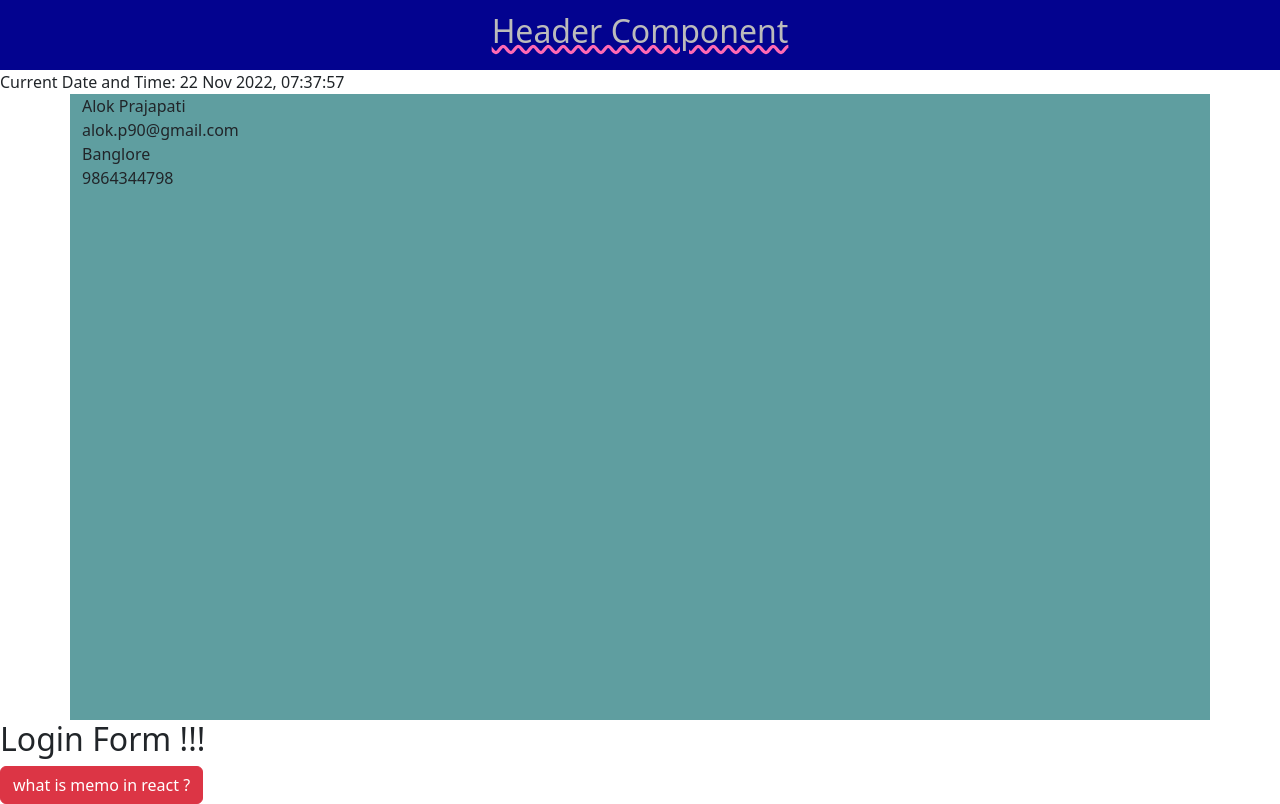
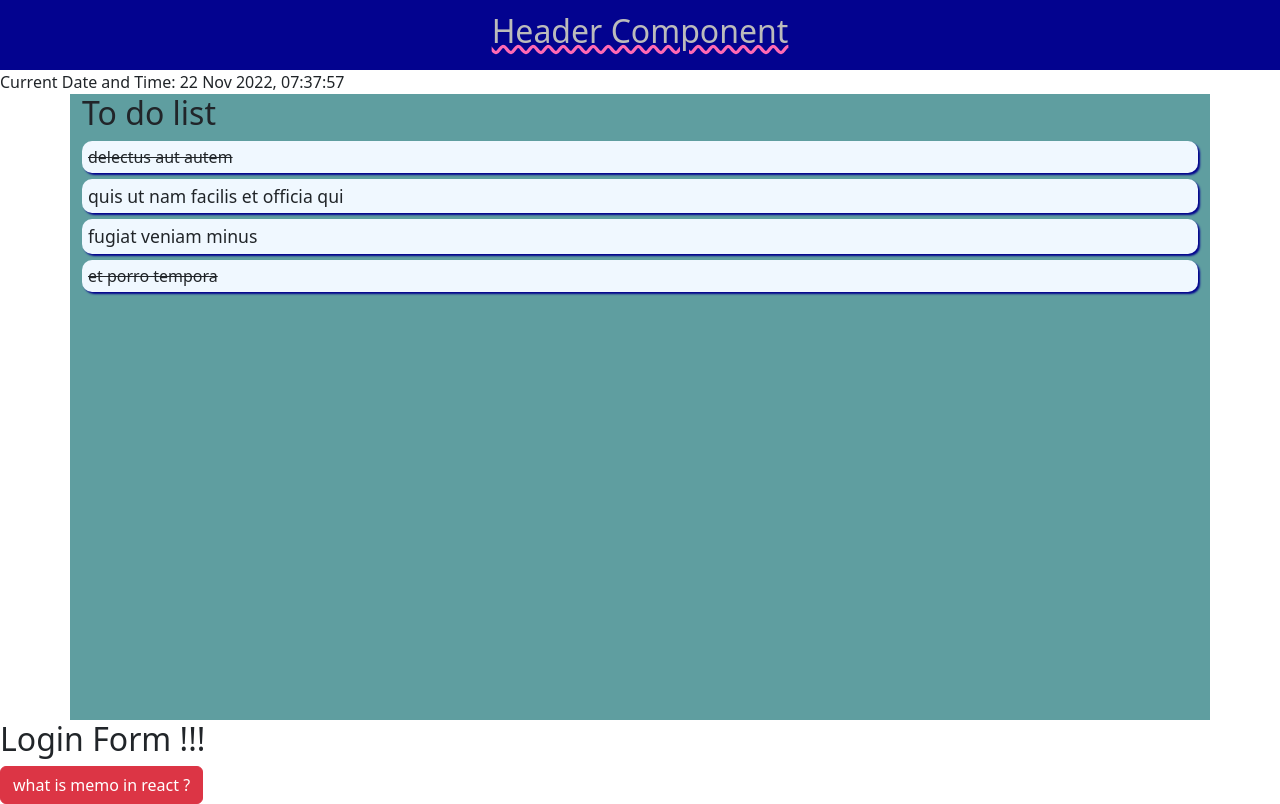
Before and after one commit to Alok3333/Message_chat-project, a React (Create React App) app: page / in a window 1280 px wide. Built offline with nearby package versions, Linux system fonts and the light colour scheme.

Commit message:
work on Fragment & Created TodoList

```diff
--- a/src/App.js
+++ b/src/App.js
@@ -5,7 +5,8 @@ import TopNotification from './Components/Notifications/Top_Notification';
 // import LinksExample from './Components/link';
 // import  CardGroup  from '../src/Components/Cards/card';
 import Login from '../src/pages/login/Login';
-import UserList from './pages/userList/UserList';
+// import UserList from './pages/userList/UserList';
+import Todolist from './pages/TodoList/Todolist';
 
 function App() {
   return (
@@ -14,7 +15,8 @@ function App() {
         <Header/>
         <TopNotification/>
         <div className="container">
-          <UserList/>
+          {/* <UserList/> */}
+          <Todolist/>
         </div>
 
 
--- /dev/null
+++ b/src/pages/TodoList/TodoList.css
@@ -0,0 +1,18 @@
+.todo-list {
+    list-style-type: none;
+    margin: 0;
+    padding: 0px;
+}
+.todo-list li {
+    background-color: aliceblue;
+    padding: 4px 6px;
+    margin: 6px 0px;
+    border-radius: 10px;
+    box-shadow: 2px 2px 2px #03038e;
+}
+.completed {
+    text-decoration: line-through;
+}
+.not-completed {
+    font-size: 1.1em;
+}
--- /dev/null
+++ b/src/pages/TodoList/Todolist.jsx
@@ -0,0 +1,52 @@
+import React, { Fragment } from 'react';
+import '../TodoList/TodoList.css';
+
+const Todolist = () => {
+    const todoList = [
+        {
+          userId: 1,
+          id: 1,
+          title: "delectus aut autem",
+          completed: true,
+        },
+        {
+          userId: 1,
+          id: 2,
+          title: "quis ut nam facilis et officia qui",
+          completed: false,
+        },
+        {
+          userId: 1,
+          id: 3,
+          title: "fugiat veniam minus",
+          completed: false,
+        },
+        {
+          userId: 1,
+          id: 4,
+          title: "et porro tempora",
+          completed: true,
+        },
+      ];
+  return (
+    <>
+    <h2>To do list</h2>
+    <ul className="todo-list">
+      {todoList.map((todo) => {
+        return (
+          <Fragment key={todo.id}>
+            {/* <li key={todo.id}>
+              {todo.completed ? <del>{todo.title}</del> : <>{todo.title}</>}
+            </li> */}
+            <li className={todo.completed ? "completed" : "not-completed"}>
+              {todo.title}
+            </li>
+          </Fragment>
+        );
+      })}
+    </ul>
+  </>
+  )
+}
+
+export default Todolist;
```
